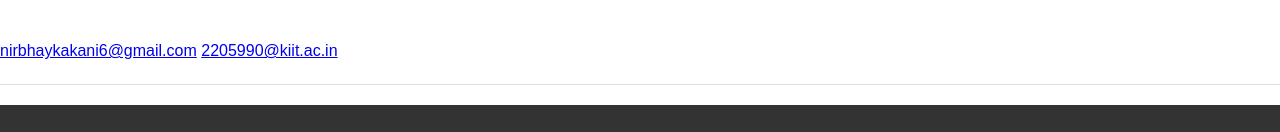
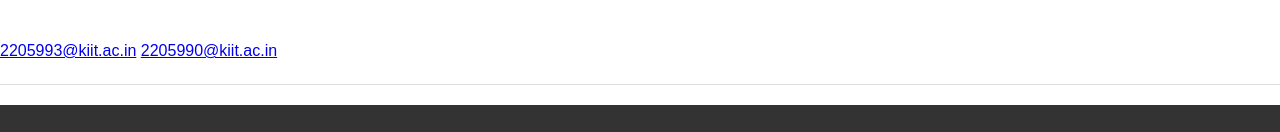
Before and after one commit to nirbhaykakani/our-blog, a plain HTML site: page contact.html in a window 1280 px wide. Shown: the part 296-428 px from the top of the page. Drawn offline with Linux system fonts and the light colour scheme.

Commit message:
Update contact.html

```diff
--- a/contact.html
+++ b/contact.html
@@ -27,7 +27,7 @@
         <p>Feel free to reach out via email:
         </p>
         <br>
-        <a href="mailto:nirbhaykakani6@gmail.com">nirbhaykakani6@gmail.com<a></a>
+        <a href="mailto:nirbhaykakani6@gmail.com">2205993@kiit.ac.in<a></a>
         <a href="mailto:2205990@kiit.ac.in">2205990@kiit.ac.in<a></a>
       </section>
   </main>
```
